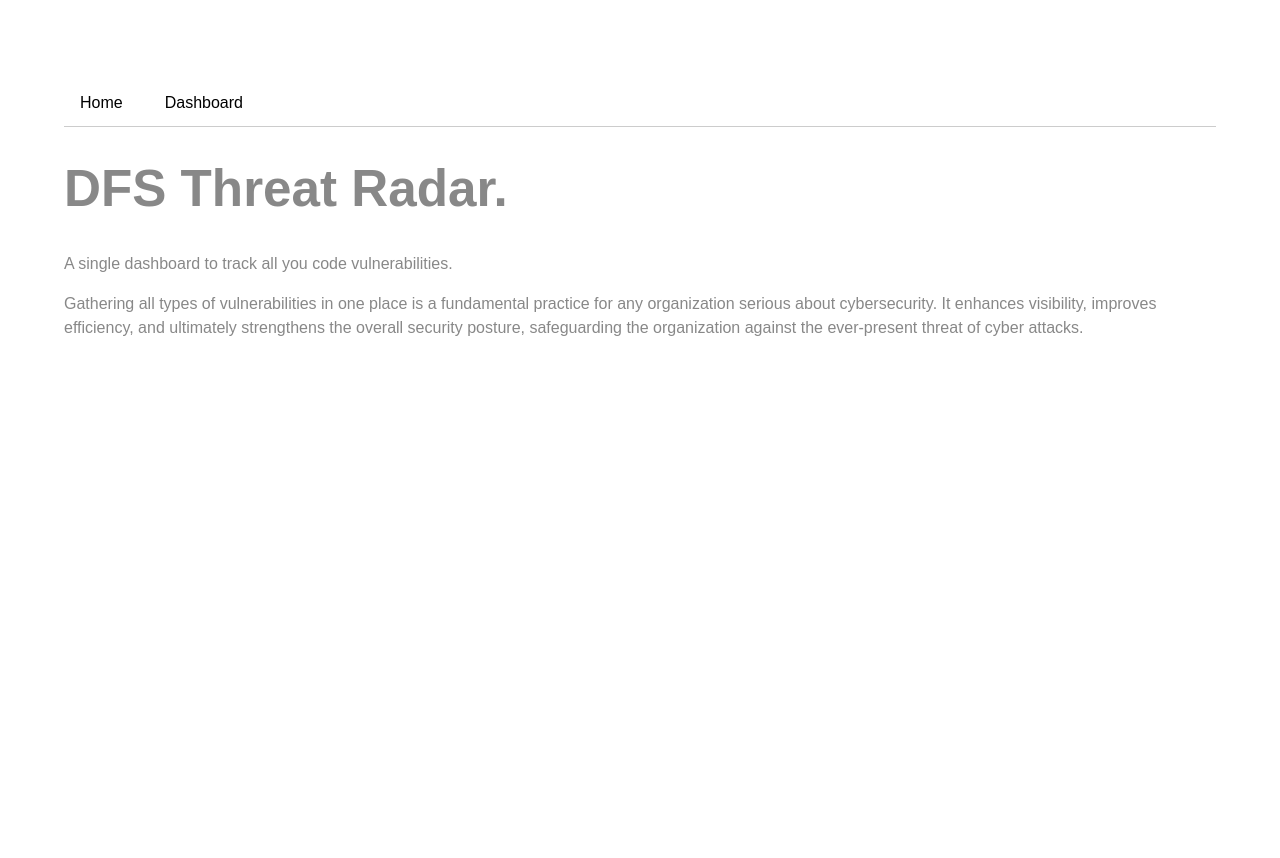
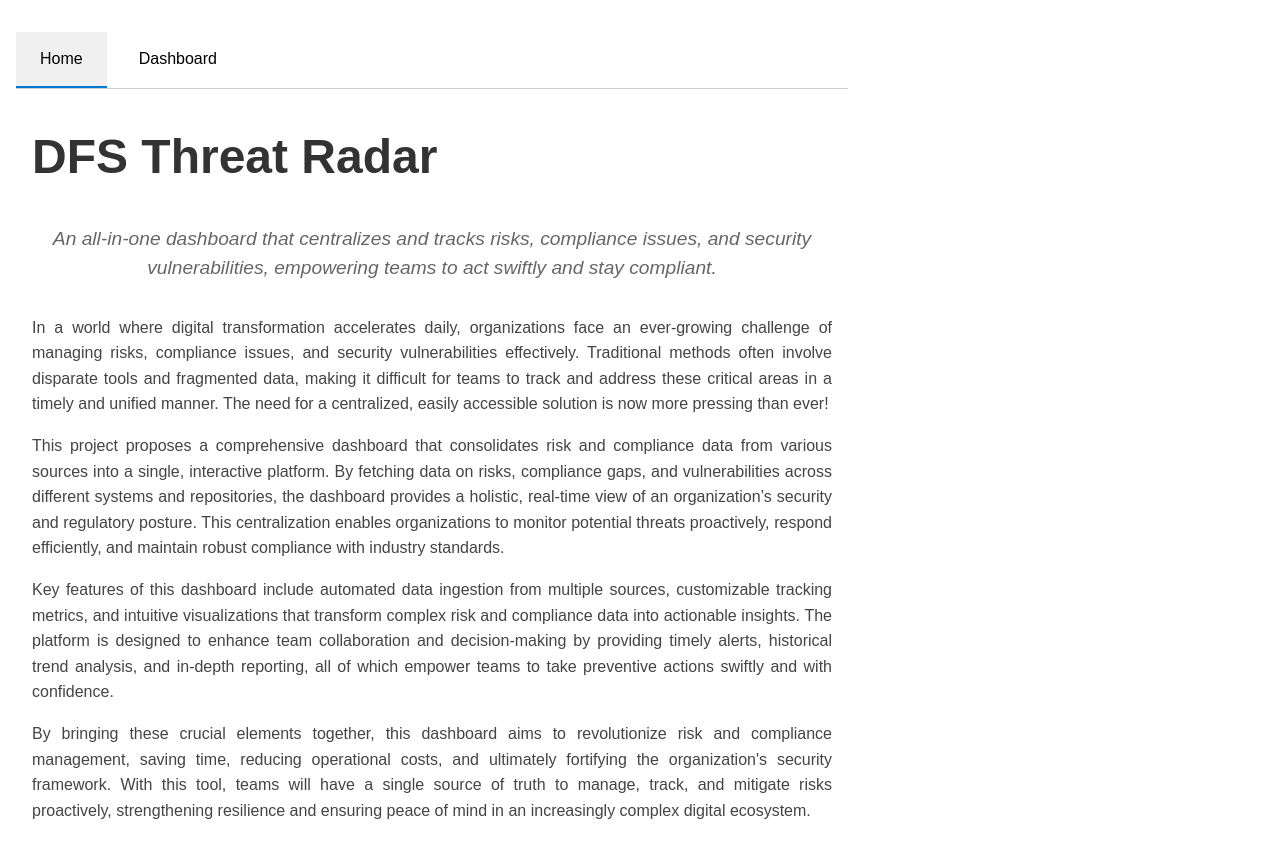
Before and after one commit to mrunmayid/dfs-threat-radar, a React (Vite) app: page / in a window 1280 px wide. Shown: the top 858 px of the page. Before the commit the page ends 800 px from the top, so only its background shows below. Built offline with nearby package versions, Linux system fonts and the light colour scheme.

Commit message:
add description

```diff
--- a/src/App.css
+++ b/src/App.css
@@ -1,7 +1,6 @@
 #root {
   max-width: 1280px;
-  margin: 2rem;
-  padding: 2rem;
+  padding: 1rem;
   display:flex;
 }
 
@@ -41,8 +40,9 @@
 
 body {
   background-color: white;
-  color: #888;
+  color: black;
   margin: 0;
+  font-weight: 500;
   font-family: Arial, sans-serif;
 }
 
@@ -102,3 +102,30 @@ body {
 .yellow {
   background-color: yellow;
 }
+
+.green {
+  background-color: green;
+}
+
+.yellow {
+  background-color: yellow;
+}
+
+.tab-list {
+  list-style-type: none;
+  padding: 0;
+  display: flex;
+}
+
+.tab-item {
+  margin-right: 0.5rem; /* Reduced margin */
+  padding: 0.25rem 0.5rem; /* Reduced padding */
+  text-decoration: none;
+  color: black;
+}
+
+.tab-selected {
+  background-color: #f0f0f0; /* Light grey background */
+  border-bottom: 2px solid #0078d4; /* Blue bottom border */
+  color: #0078d4; /* Blue text color */
+}
--- a/src/App.tsx
+++ b/src/App.tsx
@@ -1,20 +1,22 @@
-import React from 'react';
+import React, { useState } from 'react';
 import { BrowserRouter as Router, Routes, Route, Link } from 'react-router-dom';
 import Dashboard from './Dashboard';
 import Home from './Home';
 import './App.css'; // Import the CSS file
 
 const App: React.FC = () => {
+  const [activeTab, setActiveTab] = useState('/');
+
   return (
     <Router>
       <div>
         <nav>
           <ul className="tab-list">
-            <li className="tab-item">
-              <Link to="/">Home</Link>
+            <li className={`tab-item ${activeTab === '/' ? 'tab-selected' : ''}`}>
+              <Link to="/" onClick={() => setActiveTab('/')}>Home</Link>
             </li>
-            <li className="tab-item">
-              <Link to="/dashboard">Dashboard</Link>
+            <li className={`tab-item ${activeTab === '/dashboard' ? 'tab-selected' : ''}`}>
+              <Link to="/dashboard" onClick={() => setActiveTab('/dashboard')}>Dashboard</Link>
             </li>
           </ul>
         </nav>
--- a/src/Dashboard.tsx
+++ b/src/Dashboard.tsx
@@ -156,7 +156,7 @@ const Dashboard: React.FC = () => {
 
   return (
     <div>
-      <h1>Dashboard</h1>
+      <h1>C360 Authentication - Dashboard</h1>
       <Container>
         <StyledBusinessUnits bgColor="#52c6ff">
           <h3>Total Risk Units</h3>
--- a/src/Home.tsx
+++ b/src/Home.tsx
@@ -1,19 +1,50 @@
 import React from "react";
+import "./Home.css"; // Import the CSS file
 
 const Home: React.FC = () => {
   return (
-    <div>
-      <h1>DFS Threat Radar.</h1>
-      <p className="read-the-docs">
-        A single dashboard to track all you code vulnerabilities.
+    <div className="home-container">
+      <div className="home-title">DFS Threat Radar</div>
+      <p className="home-description">
+        An all-in-one dashboard that centralizes and tracks risks, compliance
+        issues, and security vulnerabilities, empowering teams to act swiftly
+        and stay compliant.
       </p>
-
-      <p>
-        Gathering all types of vulnerabilities in one place is a fundamental
-        practice for any organization serious about cybersecurity. It enhances
-        visibility, improves efficiency, and ultimately strengthens the overall
-        security posture, safeguarding the organization against the ever-present
-        threat of cyber attacks.
+      <p className="home-paragraph">
+        In a world where digital transformation accelerates daily, organizations
+        face an ever-growing challenge of managing risks, compliance issues, and
+        security vulnerabilities effectively. Traditional methods often involve
+        disparate tools and fragmented data, making it difficult for teams to
+        track and address these critical areas in a timely and unified manner.
+        The need for a centralized, easily accessible solution is now more
+        pressing than ever!{" "}
+      </p>
+      <p className="home-paragraph">
+        This project proposes a comprehensive dashboard that consolidates risk
+        and compliance data from various sources into a single, interactive
+        platform. By fetching data on risks, compliance gaps, and
+        vulnerabilities across different systems and repositories, the dashboard
+        provides a holistic, real-time view of an organization’s security and
+        regulatory posture. This centralization enables organizations to monitor
+        potential threats proactively, respond efficiently, and maintain robust
+        compliance with industry standards.{" "}
+      </p>{" "}
+      <p className="home-paragraph">
+        Key features of this dashboard include automated data ingestion from
+        multiple sources, customizable tracking metrics, and intuitive
+        visualizations that transform complex risk and compliance data into
+        actionable insights. The platform is designed to enhance team
+        collaboration and decision-making by providing timely alerts, historical
+        trend analysis, and in-depth reporting, all of which empower teams to
+        take preventive actions swiftly and with confidence.{" "}
+      </p>
+      <p className="home-paragraph">
+        By bringing these crucial elements together, this dashboard aims to
+        revolutionize risk and compliance management, saving time, reducing
+        operational costs, and ultimately fortifying the organization's security
+        framework. With this tool, teams will have a single source of truth to
+        manage, track, and mitigate risks proactively, strengthening resilience
+        and ensuring peace of mind in an increasingly complex digital ecosystem.
       </p>
     </div>
   );
--- /dev/null
+++ b/src/home.css
@@ -0,0 +1,29 @@
+.home-container {
+  padding: 1rem;
+  max-width: 800px;
+  margin: 0 auto;
+  font-family: Arial, sans-serif;
+}
+
+.home-title {
+    font-size: 3rem;
+    color: #333;
+    margin-bottom: 2rem;
+    font-weight: bold;
+}
+
+.home-description {
+  font-size: 1.2rem;
+  color: #666;
+  text-align: center;
+  margin-bottom: 2rem;
+  font-style: italic;
+}
+
+.home-paragraph {
+  font-size: 1rem;
+  color: #444;
+  line-height: 1.6;
+  text-align: justify;
+  margin-bottom: 1rem;
+}
```
